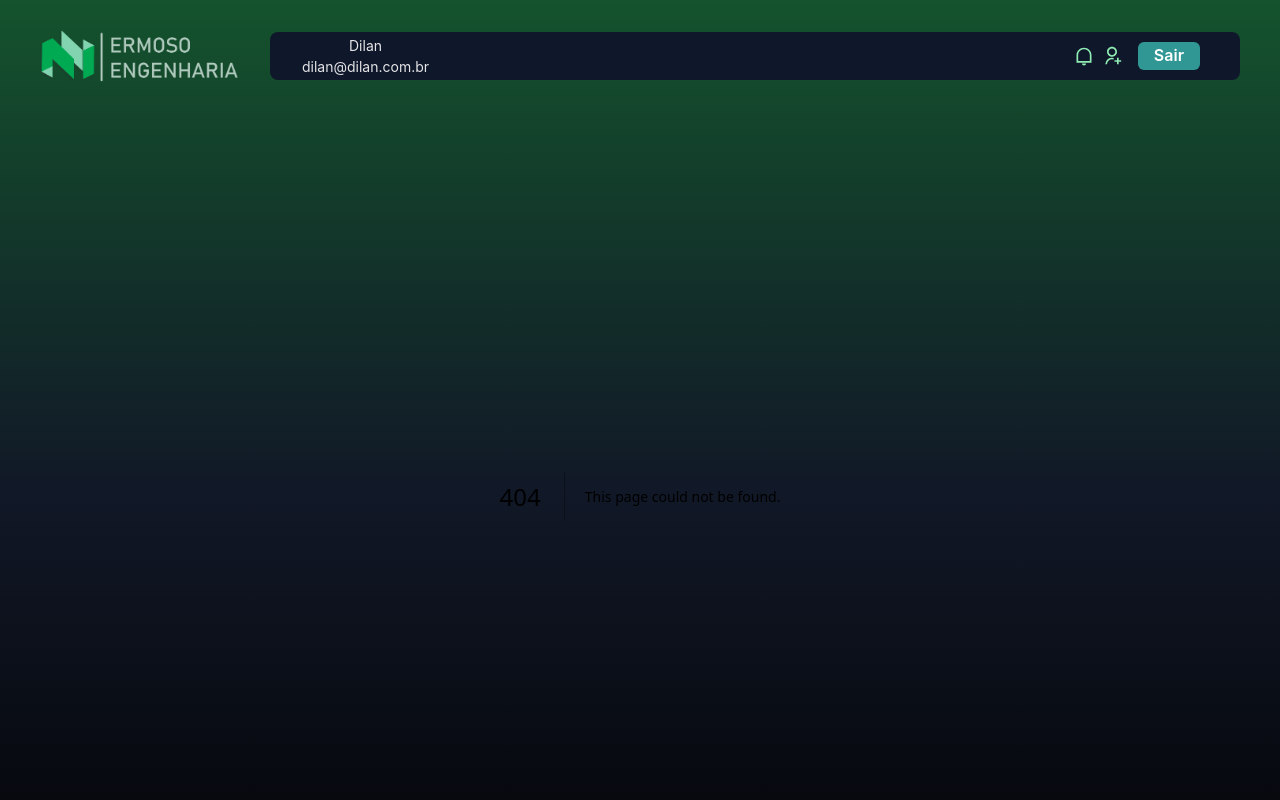
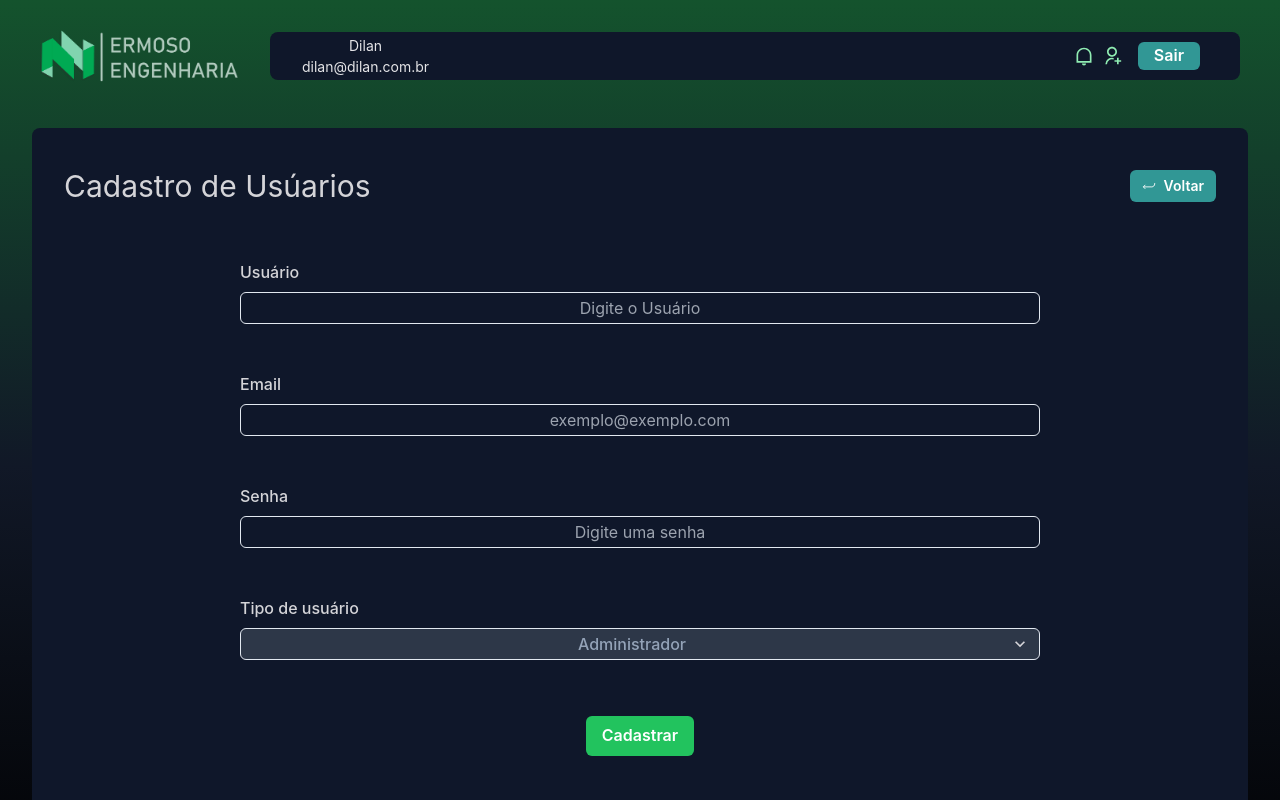
Before and after one commit to DevWeDesc/ErmosoEngenharia, a Next.js app: page /register in a window 1280 px wide. Before the commit this address had no page. Shown: the top 800 px of the page. Built offline with nearby package versions, Linux system fonts and the light colour scheme; no server answers.

Commit message:
feat: criado validações para cadastro de admin e criacao de usuarios funcionando

```diff
--- a/src/components/Register.tsx
+++ b/src/pages/register/index.tsx
@@ -1,58 +1,117 @@
-import { Button, Flex, FormControl, FormLabel, Heading, Icon, Select } from '@chakra-ui/react'
-import React, { Dispatch, SetStateAction } from 'react'
+import { Button, Flex, FormControl, FormLabel, Heading, Icon, Select, SimpleGrid, Box } from '@chakra-ui/react'
 import { IoReturnDownBack } from 'react-icons/io5'
-import { Input } from './Input'
+import { Input } from '@/components/Input'
 import { FieldValues, SubmitHandler, useForm } from "react-hook-form"
 import { yupResolver } from '@hookform/resolvers/yup'
 import * as yup from 'yup'
+import { toast } from 'react-toastify'
+import { api } from '@/services/api'
+import { useRouter } from 'next/router'
+import Cookies from 'js-cookie'
+import { useEffect, useState } from 'react'
 
-interface IProps {
-  setRegisterIsTrue: Dispatch<SetStateAction<boolean>>
-}
 
-interface IRegister{
-  username: string;
+interface IRegister {
   email: string;
   password: string;
-  role: string;
+  username: string;
+  roles: string;
 }
 
 const FormSchema = yup.object().shape({
   username: yup.string().required('Usuário Obrigatório'),
   email: yup.string().email('Digite um email válido exemplo@exemplo.com').required('Email Obrigatório'),
   password: yup.string().required('Senha Obrigatório'),
-  role: yup.string().required('Tipo de Usuário Obrigatório'),
+  roles: yup.string().required('Tipo de Usuário Obrigatório'),
 
 })
 
+export default function Register() {
 
+  const [isAccess, setIsAccess ] = useState(true);
 
-export default function Register({ setRegisterIsTrue }: IProps) {
+  async function handleVerifyRole(){
+    try {
+      const token = Cookies.get('token');
+      const response = await api.post("/decodetoken", { token });
+
+      if (response.data.role[0].includes('admin')) {
+        router.push('/register');
+      } else {
+        setIsAccess(false)
+        toast.error("Você não tem acesso");
+      }
+    } catch (error) {
+      console.log(error);
+    }
+
+  }
+
+  useEffect(() => {
+    handleVerifyRole()
+  },[])
+
+  const router = useRouter()
+
   const { register, handleSubmit, formState: {errors},} = useForm({
     resolver: yupResolver(FormSchema)
   })
 
+  async function handleRegistrationSubmission(data: IRegister){
+    JSON.stringify(data)
+    try {
+      await api.post("/users", data).then((res) => {
+        toast.success("Cadastro Realizado com sucesso!")
+        router.push('/users')
+      })
+    } catch (error: any) {
+        if(error.response.status === 400){
+          toast.error("Usuário já cadastrado")
+        }else if(error.response.data.message.includes('email')){
+          toast.error("Email Inválido")
+        }else{
+          toast.error("Falha ao cadastrar o usuário")
+        }
+     }
+  }
+
   const  handleRegister: SubmitHandler<IRegister> = async (values) => {
+
     const data = {
-      username: values.username,
       email: values.email,
       password: values.password,
-      role: values.role,
-    }
-    console.log(data)
+      username: values.username,
+      roles: `['${values.roles}']`,
+    };
+    handleRegistrationSubmission(data)
   }
   return (
-    <Flex mb="8" justify="space-between" align="center" direction="column">
+
+    <Flex direction="column" minH="80vh">
+    <Flex w="100%" my="6" maxWidth={1480} mx="auto" px="6">
+      <SimpleGrid flex='1' gap="4" minChildWidth="320px" alignItems="flex-start" >
+        <Box
+        p="8"
+        textAlign="center"
+        className="bg-slate-900
+        "
+        rounded="8"
+        minHeight="320px"
+        m="2"
+        >
+          <Flex mb="8" justify="space-between" align="center" direction="column">
       <Flex m="2" align="center" w="100%" justify='space-between'>
         <Heading className="text-zinc-300" size="lg" fontWeight="normal">Cadastro de Usúarios</Heading>
-        <Button size="sm" fontSize="sm" onClick={ ()=> setRegisterIsTrue(true)} colorScheme="teal"
+        <Button size="sm" fontSize="sm" onClick={ ()=> router.push('/users')} colorScheme="teal"
         leftIcon={<Icon as={IoReturnDownBack}/>}
         >
           Voltar
         </Button>
       </Flex>
 
-      <FormControl as="form" onSubmit={handleSubmit(handleRegister as  SubmitHandler<FieldValues>)}>
+      {
+        isAccess ?
+        <FormControl as="form" onSubmit={handleSubmit(handleRegister as  SubmitHandler<FieldValues>)}>
 
         <Flex className='mx-32' p="12" gap="12" flexDirection="column">
           <Input
@@ -91,8 +150,8 @@ export default function Register({ setRegisterIsTrue }: IProps) {
               height={8}
               bgColor="gray.700"
               className="text-slate-400"
-              {...register('role')}
-              id="role"
+              {...register('roles')}
+              id="roles"
             >
               <option className="!bg-slate-600" value="admin">Administrador</option>
               <option className="!bg-slate-600" value="user">Usuário</option>
@@ -108,6 +167,20 @@ export default function Register({ setRegisterIsTrue }: IProps) {
           </Button>
         </Flex>
       </FormControl>
+      :
+      <Flex className="text-zinc-300 text-lg" >
+        VOCE NÃO TEM ACESSO!
+      </Flex>
+      }
     </Flex>
+      </Box>
+
+      </SimpleGrid>
+
+    </Flex>
+</Flex>
+
+
+
   )
 }
--- a/src/pages/users/index.tsx
+++ b/src/pages/users/index.tsx
@@ -1,11 +1,12 @@
-import { Header } from "@/components/Header";
 import { Paginaton } from "@/components/Pagination";
-import Register from "@/components/Register";
 import { Sidebar } from "@/components/Sidebar";
 import { Flex, SimpleGrid, Box, Table, Thead, Th, Tr, Tbody, Td, Button, Heading, Icon } from "@chakra-ui/react";
 import { useEffect, useState } from "react";
 import { api } from "@/services/api"
 import { RiAddLine, RiPencilLine } from "react-icons/ri";
+import { useRouter } from "next/router";
+import Cookies from "js-cookie";
+import { toast } from "react-toastify";
 
 interface ListUsers {
   id: number;
@@ -16,7 +17,8 @@ interface ListUsers {
 
 export default function Users() {
 
-  const [ registerIsTrue, setRegisterIsTrue ] = useState<boolean>(true)
+  const router = useRouter()
+
   const [ listUsers, setListUsers ] = useState<ListUsers[]>([])
 
   async function getAllUsers(){
@@ -25,10 +27,6 @@ export default function Users() {
     }).catch((err)=> {
       console.log(err)
     })
-  }
-
-  async function handleVerifyRole(){
-    setRegisterIsTrue(false)
   }
 
   useEffect(() => {
@@ -50,12 +48,10 @@ export default function Users() {
         minHeight="320px"
         m="2"
         >
-    {registerIsTrue ?
-      <>
         <Flex mb="8" justify="space-between" align="center" direction="column">
           <Flex m="2" align="center" w="100%" justify='space-between'>
             <Heading className="text-zinc-300" size="lg" fontWeight="normal">Usúarios</Heading>
-              <Button size="sm" fontSize="sm" onClick={ ()=> handleVerifyRole()} colorScheme="green"
+              <Button size="sm" fontSize="sm" onClick={ ()=> router.push('/register')} colorScheme="green"
               leftIcon={<Icon as={RiAddLine}/>}
               >
                 Criar novo
@@ -86,8 +82,6 @@ export default function Users() {
         </Table>
         </Flex>
         <Paginaton/>
-      </>
-    : <Register setRegisterIsTrue={setRegisterIsTrue} /> }
       </Box>
 
       </SimpleGrid>
```
Also changed, not shown: 2 other files (tests, documents, lock files or other folders).
